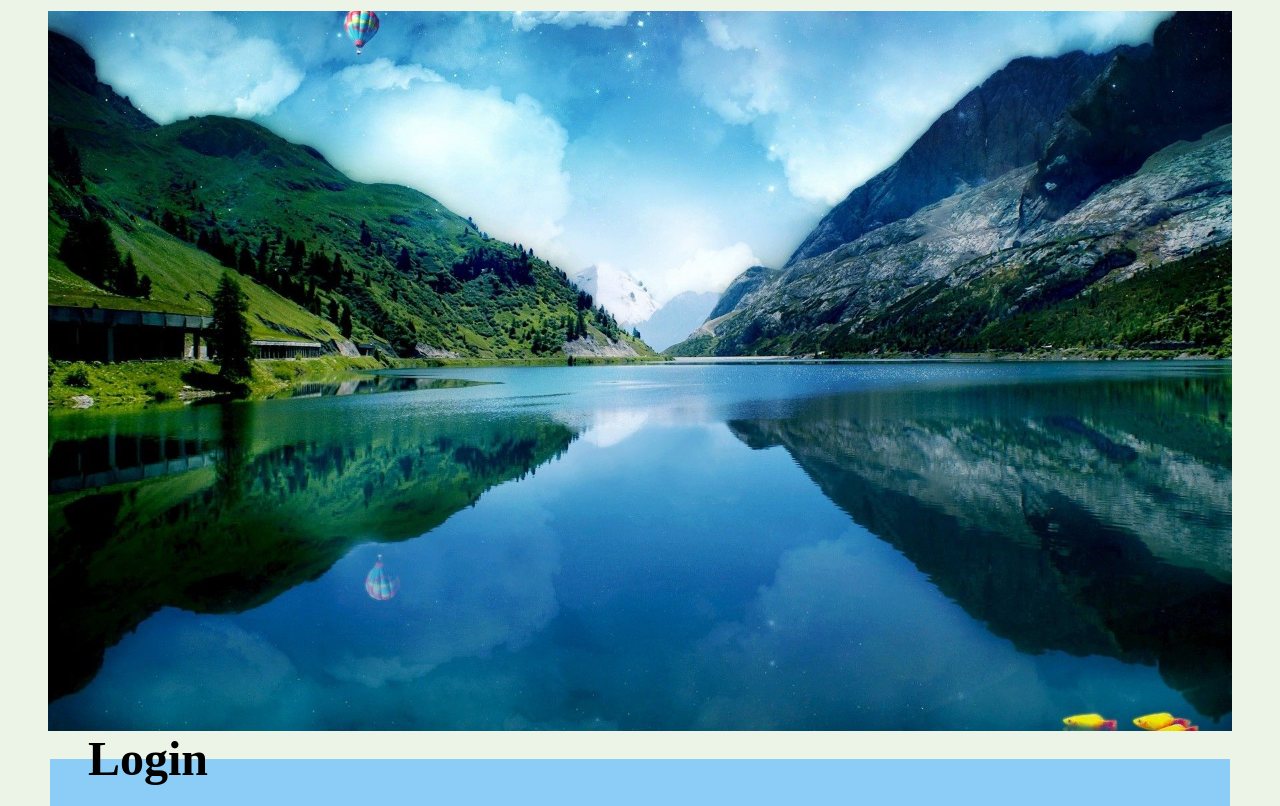
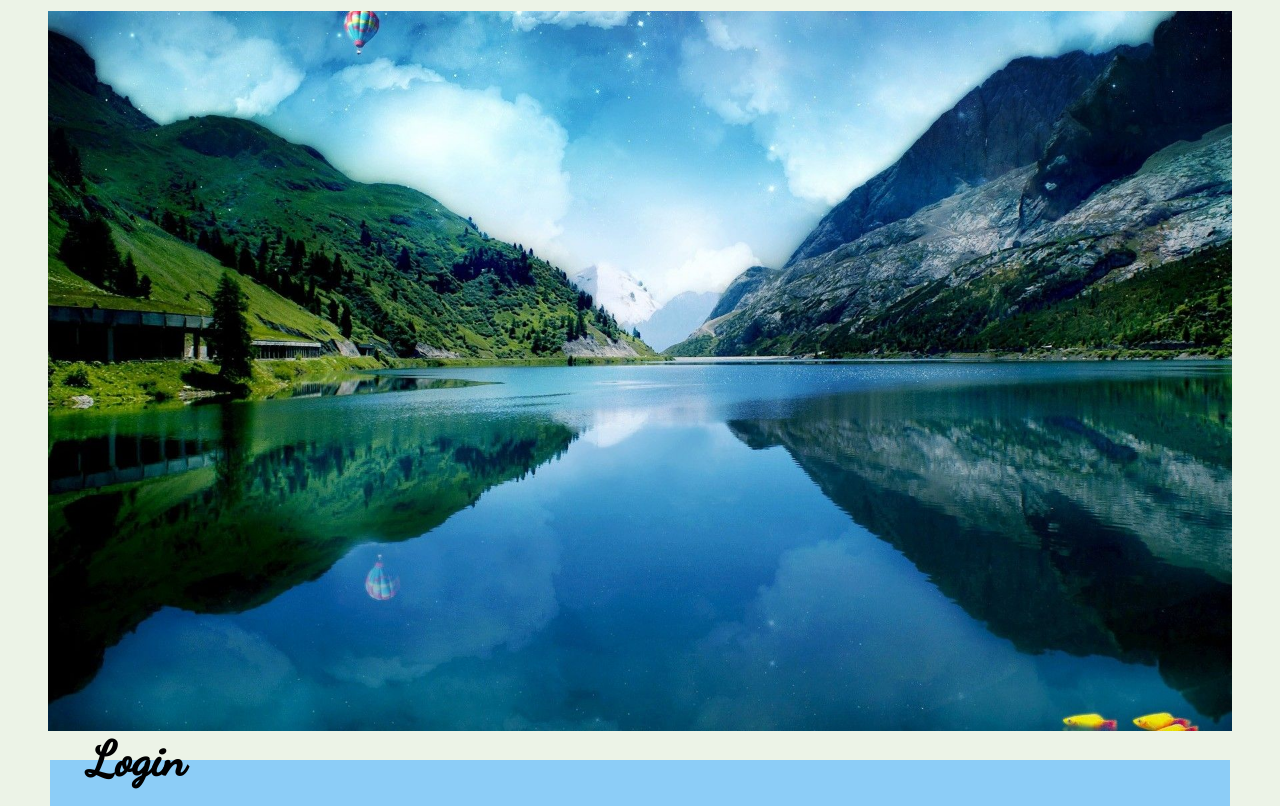
Before and after one commit to CocoChao/cart263, a plain HTML site: page Projects/Project03_This_time_its_personal/index.html in a window 1280 px wide. Shown: the part 118-924 px from the top of the page. Drawn offline with nearby package versions, Linux system fonts and the light colour scheme.

Commit message:
P3: Modified font-family for labels + legends

```diff
--- a/Projects/Project03_This_time_its_personal/css/style.css
+++ b/Projects/Project03_This_time_its_personal/css/style.css
@@ -217,3 +217,6 @@ title{
   float: right;
   margin-right: 20px;
 }
+label, legend{
+  font-family: 'Dancing Script', cursive;
+}
```
